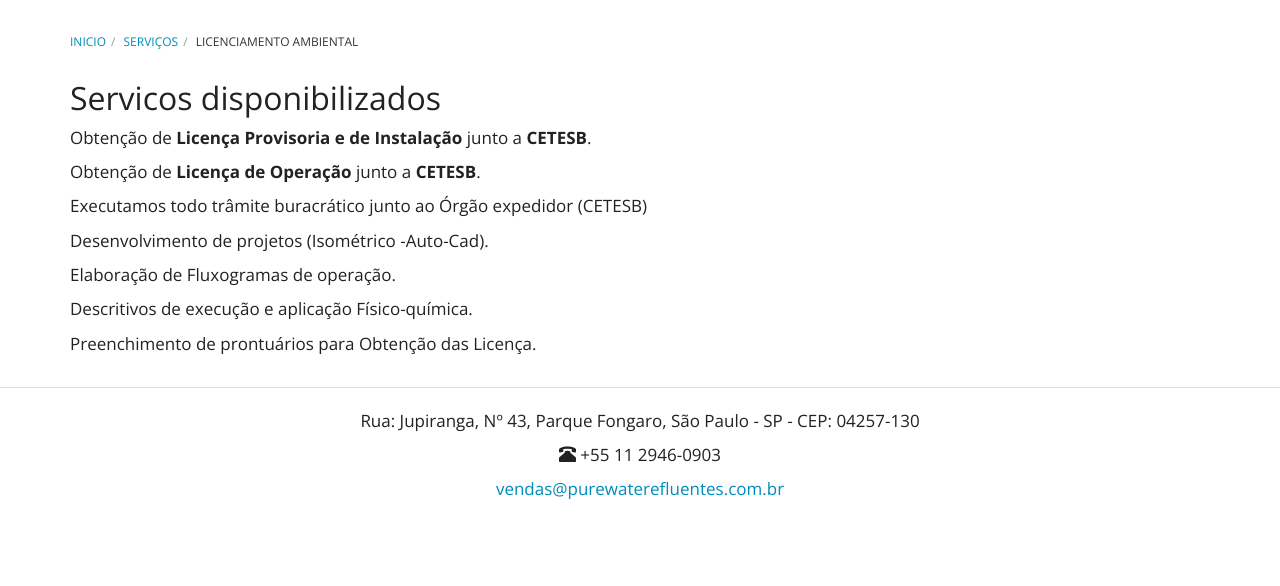
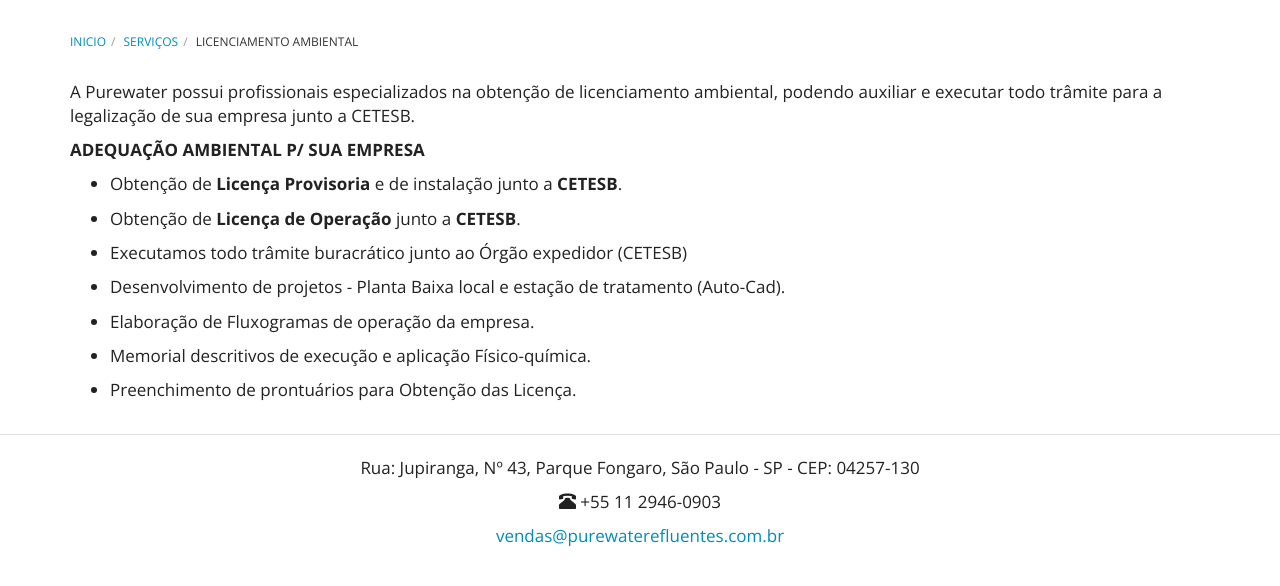
Before and after one commit to purewaterefluentes/purewaterefluentes.github.io, a Jekyll site: the page built from servicos/licenciamento-ambiental.md, in a window 1280 px wide, cut to the strip 251-837 px from the top of the page. Built offline with Jekyll 4.4.1, drawn with Linux system fonts in a browser that asks for light colours; nearby versions of some CDN libraries; library files that are not in the unit come from our copies.

Commit message:
Update licenciamento-ambiental.md

```diff
--- a/servicos/licenciamento-ambiental.md
+++ b/servicos/licenciamento-ambiental.md
@@ -3,18 +3,20 @@
 title: Licenciamento Ambiental
 ---
 
-## Servicos disponibilizados
+A Purewater possui profissionais especializados na obtenção de licenciamento ambiental, podendo auxiliar e executar todo trâmite para a legalização de sua empresa junto a CETESB.
 
-Obtenção de **Licença Provisoria e de Instalação** junto a **CETESB**.
+<strong>ADEQUAÇÃO AMBIENTAL P/ SUA EMPRESA</strong>
 
-Obtenção de **Licença de Operação** junto a **CETESB**.
+- Obtenção de **Licença Provisoria** e de instalação junto a **CETESB**.
 
-Executamos todo trâmite buracrático junto ao Órgão expedidor (CETESB)
+- Obtenção de **Licença de Operação** junto a **CETESB**.
 
-Desenvolvimento de projetos (Isométrico -Auto-Cad).
+- Executamos todo trâmite buracrático junto ao Órgão expedidor (CETESB)
 
-Elaboração de Fluxogramas de operação.
+- Desenvolvimento de projetos - Planta Baixa local e estação de tratamento (Auto-Cad).
 
-Descritivos de execução e aplicação Físico-química.
+- Elaboração de Fluxogramas de operação da empresa.
 
-Preenchimento de prontuários para Obtenção das Licença.
+- Memorial descritivos de execução e aplicação Físico-química.
+
+- Preenchimento de prontuários para Obtenção das Licença.
```
